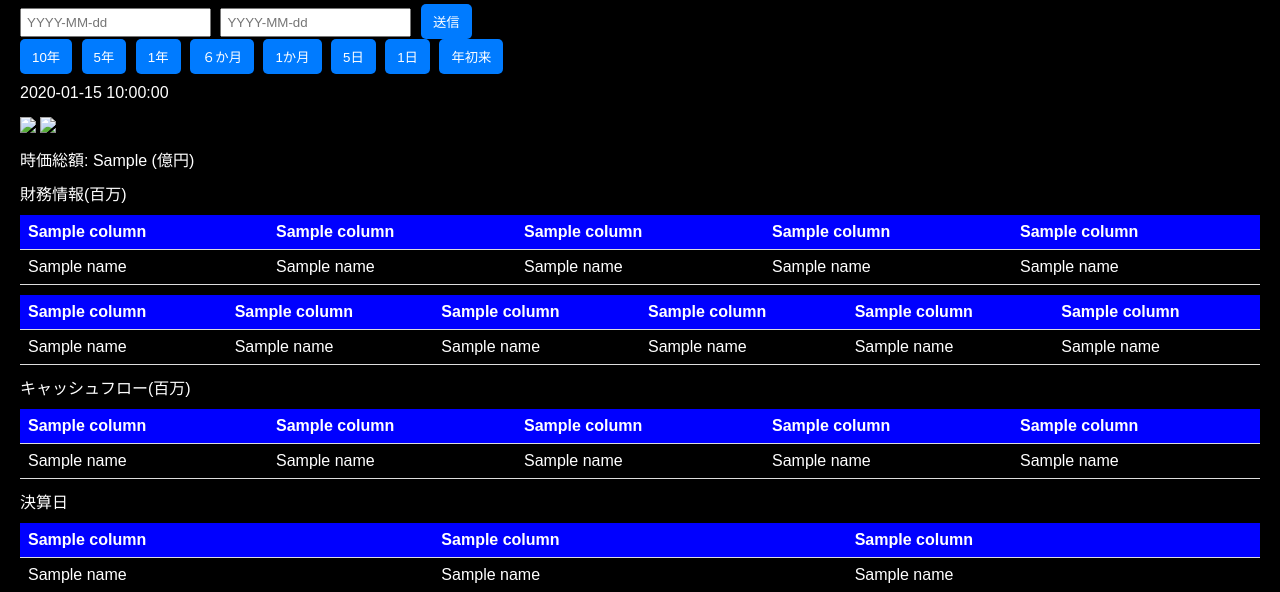
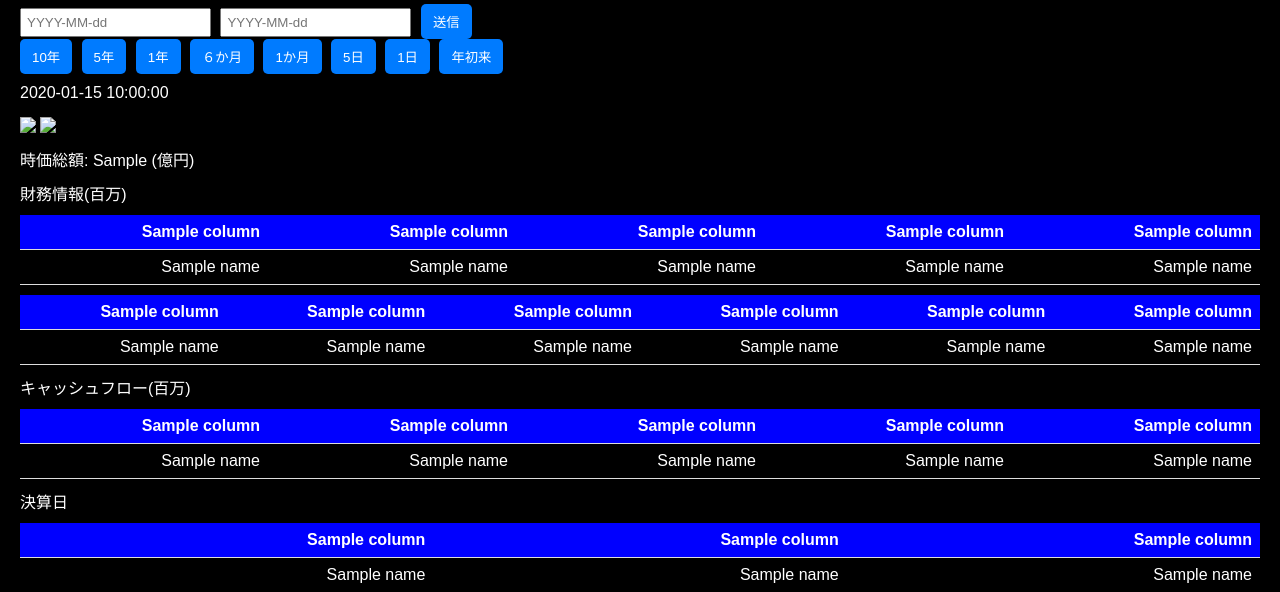
Before and after one commit to RyoyaKawano/mystocklife, a Flask app: template templates/index.html in a window 1280 px wide. Shown: the part 231-823 px from the top of the page. Run offline with Flask 3, Linux system fonts and the light colour scheme; the template is opened without the code that fills it: most values are stand-ins (such as "Sample title", 1, 10 or a date in 2020).

Commit message:
Merge conflict resolved

```diff
--- a/static/styles/style.css
+++ b/static/styles/style.css
@@ -50,8 +50,9 @@ img {
 .styled-table th,
 .styled-table td {
     padding: 8px;
-    text-align: left;
+    text-align: right;
     border-bottom: 1px solid #ddd;
+
 }
 
 .styled-table th {
```
